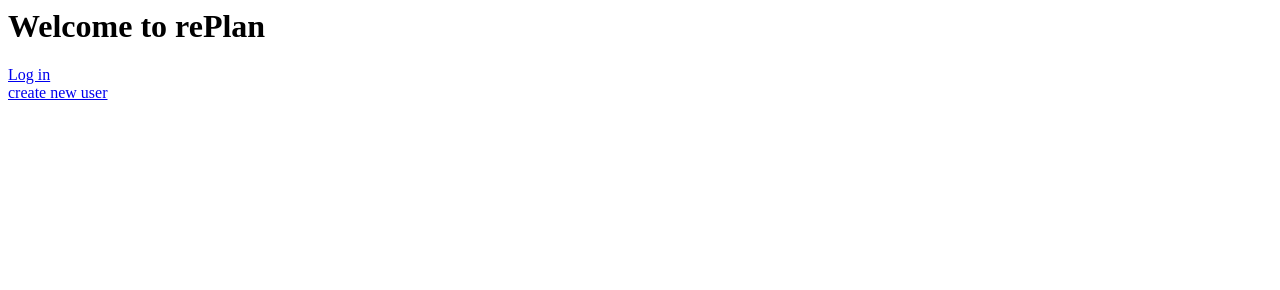
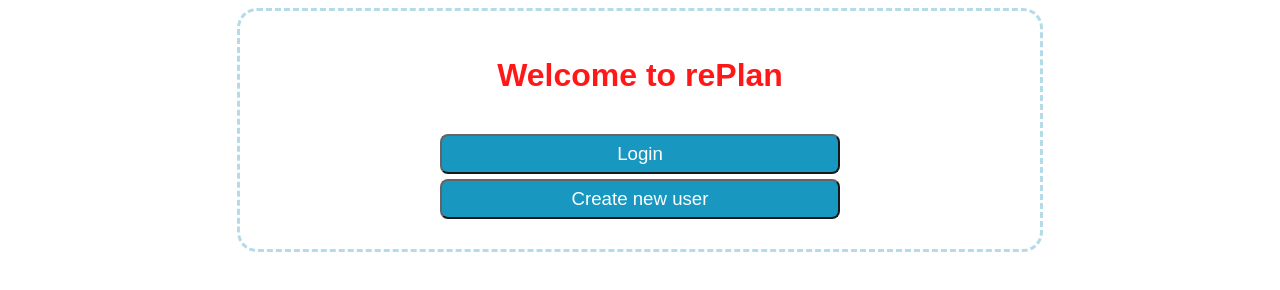
Before and after one commit to Jorgba15/rePlan, a website: page public/index.html in a window 1280 px wide. Drawn offline with Linux system fonts and the light colour scheme.

Commit message:
update html files

```diff
--- a/public/index.html
+++ b/public/index.html
@@ -1,5 +1,31 @@
-<h1> Welcome to rePlan </h1>
+<!DOCTYPE HTML>
 
-<a href ="loginUser.html"> Log in </a>
-<br>
-<a href ="loginUser.html"> create new user </a>
+<html>
+
+<head>
+
+    <meta charset="utf-8" />
+
+    <title> rePlan </title>
+
+    <link href="style.css" rel="stylesheet">
+
+</head>
+
+<body>
+
+    <div id="boks">
+        <div id="index">
+
+            <h1 id="velkommen">Welcome to rePlan </h1>
+            <br>
+            <a href = "loginUser.html"> <button> Login </button> </a>
+            <a href = "createUser.html"> <button> Create new user </button> </a>
+
+        </div>
+    </div>
+
+
+</body>
+
+</html>
--- /dev/null
+++ b/public/style.css
@@ -0,0 +1,47 @@
+button {
+    width: 400px;
+    margin-bottom: 5px;
+    height: 40px;
+    font-size: 14pt;
+    border-radius: 8px;
+    color: white;
+    background-color: #008CBA;
+}
+
+
+h1{
+    text-align: center;
+
+}
+
+p { font-family: sans-serif;}
+
+
+#boks{
+    text-align: center;
+    border-radius: 20px;
+    border-color:lightblue;
+    border-style:dashed;
+    margin: 0 auto;
+    background-color:;
+    opacity: 0.9;
+    padding-top: 25px;
+    padding-bottom: 25px;
+    width: 800px;
+}
+
+#velkommen{
+font-family:sans-serif;
+color:red;
+
+}
+
+#submitbtn{
+    width: 400px;
+    margin-bottom: 5px;
+    height: 40px;
+    font-size: 14pt;
+    border-radius: 8px;
+    color: white;
+    background-color: #008CBA;
+}
```
Also changed, not shown: public/createUser.html (+31 -5 lines), public/loginUser.html (+33 -5 lines).
